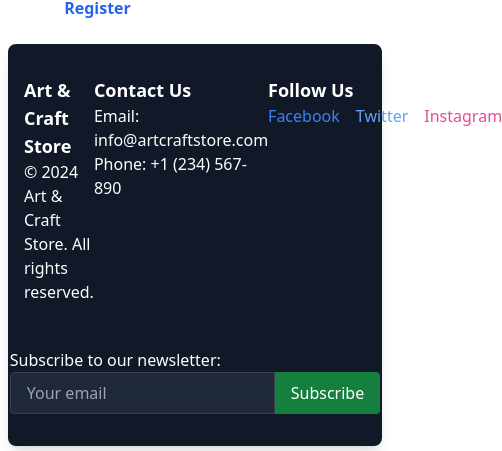
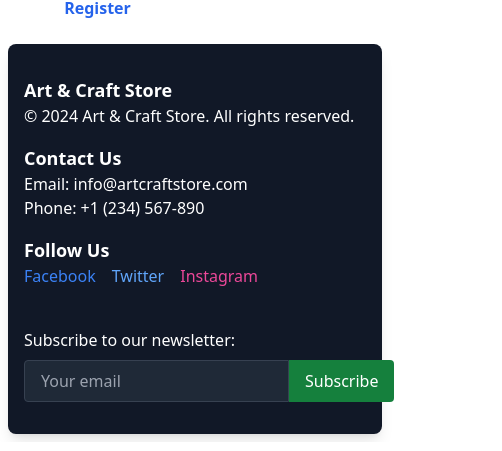
Before and after one commit to sajib9988/Assignment-10-Client-side, a React (Vite) app: page /login in a window 390 px wide. Shown: the part 722-1173 px from the top of the page, 502 px wide, since content can reach past the window. Built offline with nearby package versions, Linux system fonts and the light colour scheme; no server answers.

Commit message:
footer css change

```diff
--- a/src/Components/Footer/Footer.jsx
+++ b/src/Components/Footer/Footer.jsx
@@ -20,17 +20,17 @@ const Footer = () => {
         <div>
             <footer className="bg-gray-900 mx-2 rounded-lg mt-6 mb-2 shadow-lg text-white py-8 z-auto bottom-0 left-0 right-0">
                 <div className="container mx-auto px-4">
-                    <div className="flex justify-between">
-                        <div>
+                    <div className="flex flex-col md:flex-row justify-between">
+                        <div className="mb-4 md:mb-0">
                             <h4 className="text-lg font-bold">Art & Craft Store</h4>
                             <p>&copy; 2024 Art & Craft Store. All rights reserved.</p>
                         </div>
-                        <div>
+                        <div className="mb-4 md:mb-0">
                             <h4 className="text-lg font-bold">Contact Us</h4>
                             <p>Email: info@artcraftstore.com</p>
                             <p>Phone: +1 (234) 567-890</p>
                         </div>
-                        <div>
+                        <div className="mb-4 md:mb-0">
                             <h4 className="text-lg font-bold">Follow Us</h4>
                             <div className="flex space-x-4">
                                 <a href="https://facebook.com" className="text-blue-500 hover:text-blue-700" target="_blank" rel="noopener noreferrer">Facebook</a>
@@ -40,9 +40,9 @@ const Footer = () => {
                         </div>
                     </div>
                     {/* Email Subscription Form */}
-                   <div className='flex justify-center mt-3'>
-                   <form onSubmit={handleSubmit} className="mt-6">
-                        <label htmlFor="email" className="block text-white mt-2">Subscribe to our newsletter:</label>
+                    <div className='flex justify-center mt-6'>
+                        <form onSubmit={handleSubmit} className="w-full max-w-sm">
+                            <label htmlFor="email" className="block text-white mb-2">Subscribe to our newsletter:</label>
                             <div className="flex">
                                 <input
                                     type="email"
@@ -50,7 +50,7 @@ const Footer = () => {
                                     value={email}
                                     onChange={handleEmailChange}
                                     placeholder="Your email"
-                                className="bg-gray-800 text-white border border-gray-700 rounded-l  px-4 py-2 focus:outline-none"
+                                    className="flex-grow bg-gray-800 text-white border border-gray-700 rounded-l px-4 py-2 focus:outline-none"
                                 />
                                 <button type="submit" className="bg-green-700 hover:bg-blue-600 text-white px-4 py-2 rounded-r">Subscribe</button>
                             </div>
```
Lines whose indentation alone changed are shown as unchanged.
